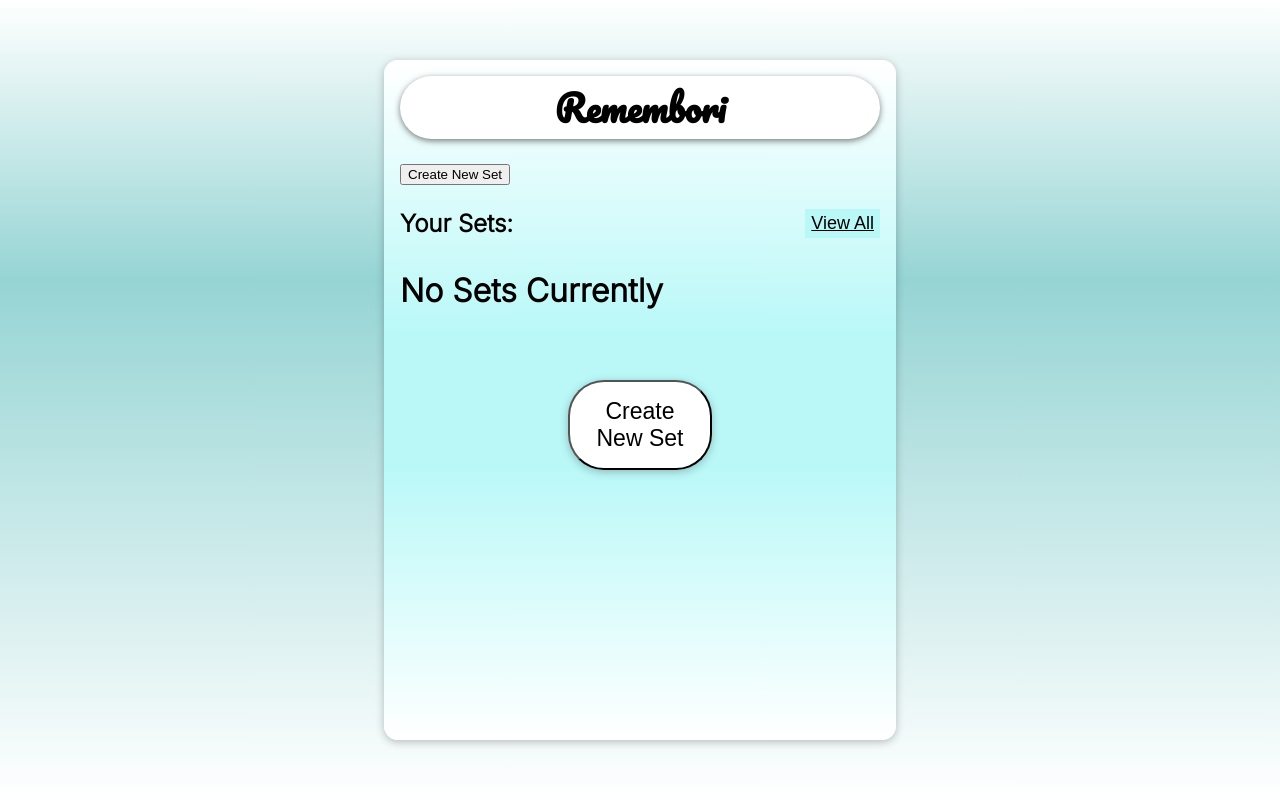
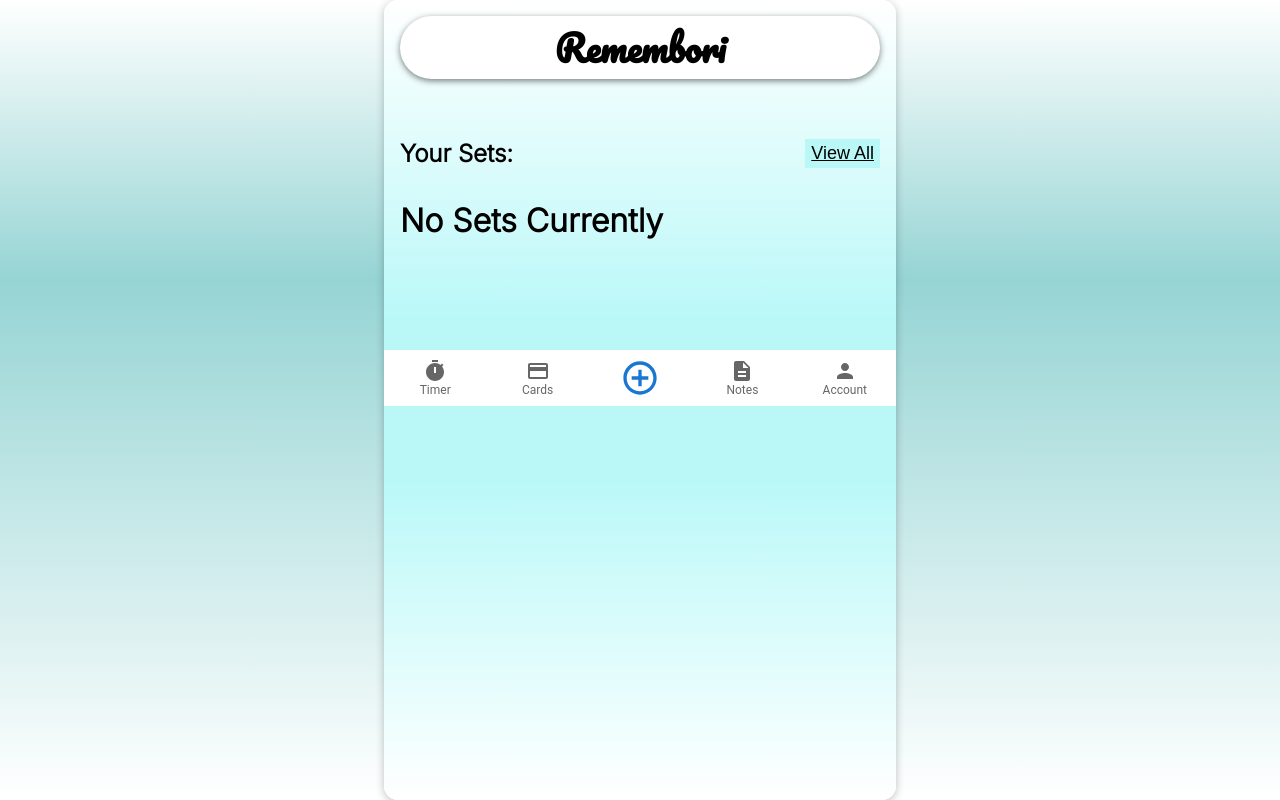
Before and after one commit to ColinMattutini/Remembori, a React (Create React App) app: page / in a window 1280 px wide. Built offline with nearby package versions, Linux system fonts and the light colour scheme; a web font is replaced by a local one.

Commit message:
footer navbar for homepage of app

```diff
--- a/src/components/Homepage.js
+++ b/src/components/Homepage.js
@@ -5,11 +5,14 @@ import classes from "./Homepage.module.css";
 import ReviewPage from "./Review/ReviewPage";
 import { Navigation, Pagination, Virtual } from "swiper";
 import { Swiper, SwiperSlide } from "swiper/react";
+import AddCircleOutlineIcon from "@mui/icons-material/AddCircleOutline";
 
 import "swiper/css";
 import "swiper/css/virtual";
 import NotesSwiper from "./NotesSwiper";
 import NewNoteTitleModal from "./NewNoteTitleModal";
+import AddButtonMenu from "./UI/AddButtonMenu";
+import FooterNavBar from "./UI/FooterNavBar";
 
 const Homepage = () => {
   const nav = useNavigate();
@@ -61,7 +64,7 @@ const Homepage = () => {
             <h2>Remembori</h2>
           </div>
         </div>
-        <button onClick={newNoteStateHandler}>Create New Set</button>
+
         <NotesSwiper />
         <div className={classes.midSection}>
           <div className={classes.reviewButton}>
@@ -93,8 +96,12 @@ const Homepage = () => {
             ))}
           </Swiper>
         </div>
-        <div className={classes.buttonstack}>
-          <button onClick={createHandler}>Create New Set</button>
+        <div className={classes.footer}>
+          <FooterNavBar
+            createHandler={createHandler}
+            newNoteStateHandler={newNoteStateHandler}
+            reviewHandler={reviewHandler}
+          />
         </div>
       </div>
     </div>
--- a/src/components/Homepage.module.css
+++ b/src/components/Homepage.module.css
@@ -8,7 +8,7 @@
 
 .mainbackground {
   padding: 1rem;
-  height: 85vh;
+  height: 100vh;
   width: 40%;
   box-shadow: 0 2px 8px rgba(0, 0, 0, 0.25);
   border-radius: 14px;
@@ -36,6 +36,22 @@
   /* background-color: #dee2e6; */
   background-color: white;
   margin-bottom: 5%;
+}
+
+.footer {
+  /* position: absolute; */
+  display: flex;
+  margin-left: -1rem;
+  margin-right: -1rem;
+  margin-bottom: -1rem;
+  bottom: 0;
+
+  height: 9rem;
+  color: rgb(0, 0, 0);
+  align-items: center;
+
+  /* box-shadow: 0 2px 8px rgba(0, 0, 0, 0.25); */
+  /* z-index: 1; */
 }
 
 .alignment {
@@ -132,6 +148,11 @@
   font-size: large;
 }
 
+.iconSizing {
+  transform: scale(3);
+  cursor: pointer;
+}
+
 @media screen and (max-width: 540px) {
   .mainbackground {
     width: 100%;
--- /dev/null
+++ b/src/components/UI/FooterNavBar.js
@@ -0,0 +1,48 @@
+import React, { useState } from "react";
+import Box from "@mui/material/Box";
+import BottomNavigation from "@mui/material/BottomNavigation";
+import BottomNavigationAction from "@mui/material/BottomNavigationAction";
+import DescriptionIcon from "@mui/icons-material/Description";
+import CreditCardIcon from "@mui/icons-material/CreditCard";
+import TimerIcon from "@mui/icons-material/Timer";
+import PersonIcon from "@mui/icons-material/Person";
+import AddButtonMenu from "./AddButtonMenu";
+import classes from "./FooterNavBar.module.css";
+
+const FooterNavBar = (props) => {
+  const [value, setValue] = useState();
+
+  return (
+    <div className={classes.hold}>
+      <Box sx={{ width: "100%" }}>
+        <BottomNavigation
+          sx={{ width: "100%" }}
+          showLabels
+          value={value}
+          onChange={(event, newValue) => {
+            setValue(newValue);
+          }}
+        >
+          <BottomNavigationAction label="Timer" icon={<TimerIcon />} />
+          <BottomNavigationAction
+            label="Cards"
+            onClick={props.reviewHandler}
+            icon={<CreditCardIcon />}
+          />
+          <BottomNavigationAction
+            icon={
+              <AddButtonMenu
+                newNoteStateHandler={props.newNoteStateHandler}
+                createHandler={props.createHandler}
+              />
+            }
+          />
+          <BottomNavigationAction label="Notes" icon={<DescriptionIcon />} />
+          <BottomNavigationAction label="Account" icon={<PersonIcon />} />
+        </BottomNavigation>
+      </Box>
+    </div>
+  );
+};
+
+export default FooterNavBar;
--- /dev/null
+++ b/src/components/UI/FooterNavBar.module.css
@@ -0,0 +1,8 @@
+.hold {
+  display: flex;
+
+  flex-direction: row;
+  width: 100%;
+  height: 100%;
+  align-items: end;
+}
```
